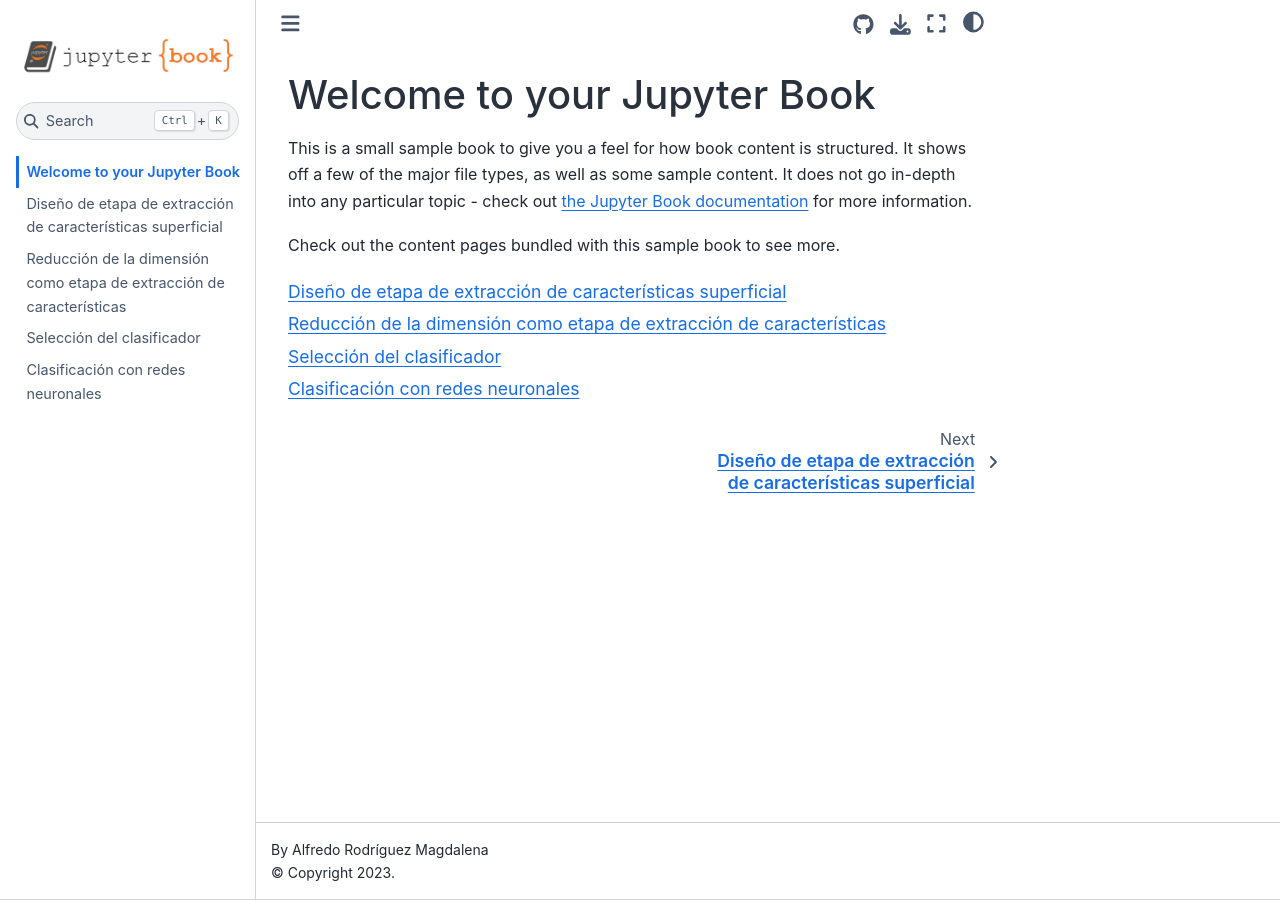
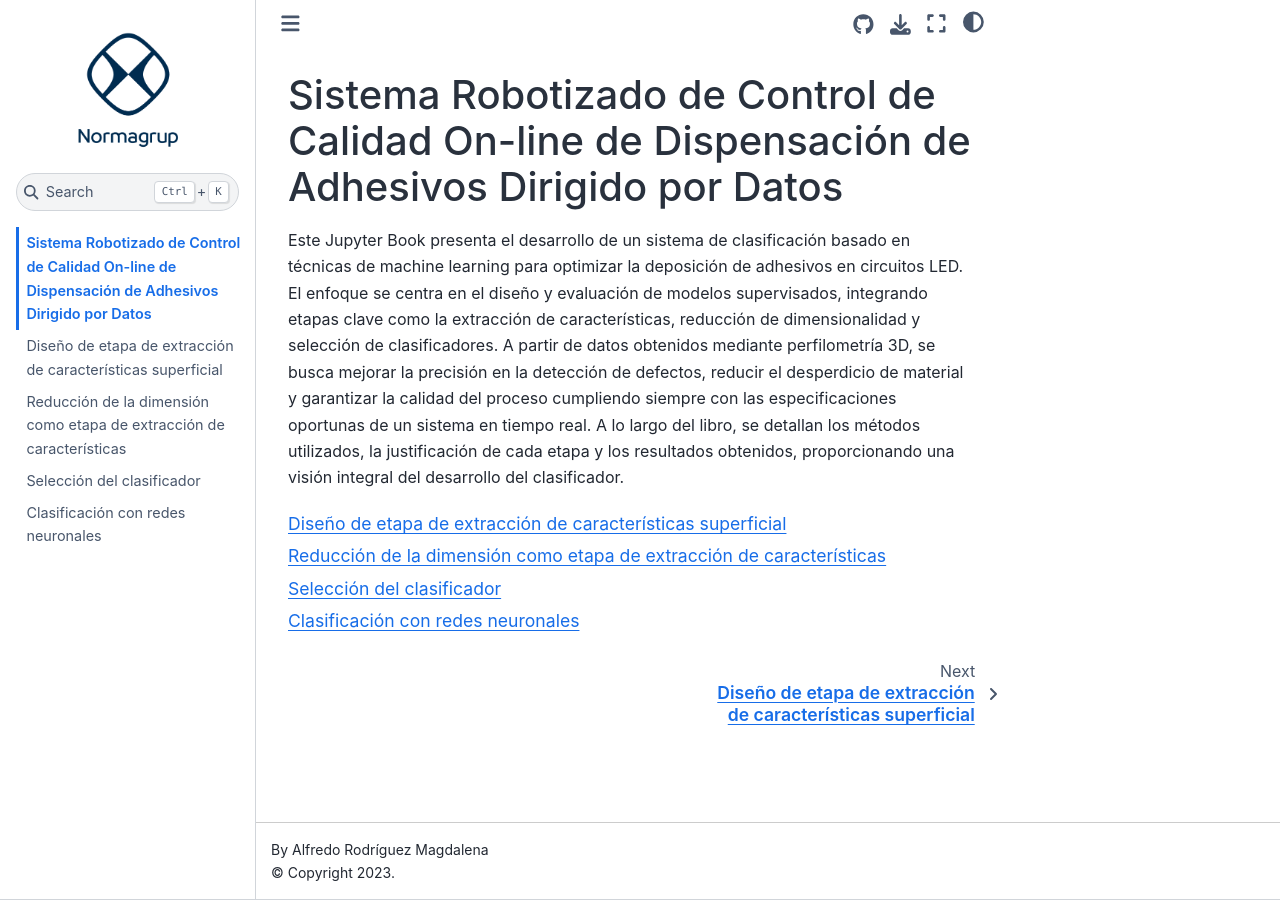
Before and after one commit to alfredorguez/CCODA, a Jupyter Book: the page built from docs/intro.md, in a window 1280 px wide. Built offline with Jupyter Book 1.0.4 settings and Sphinx 7.4.7 and the Sphinx Book theme 1.1.4, drawn with Linux system fonts in a browser that asks for light colours; pages that are not in the unit, such as notebooks, are missing from menus.

Commit message:
Intro libro

````diff
--- a/docs/intro.md
+++ b/docs/intro.md
@@ -1,11 +1,6 @@
-# Welcome to your Jupyter Book
+# Sistema Robotizado de Control de Calidad On-line de Dispensación de Adhesivos Dirigido por Datos
 
-This is a small sample book to give you a feel for how book content is
-structured.
-It shows off a few of the major file types, as well as some sample content.
-It does not go in-depth into any particular topic - check out [the Jupyter Book documentation](https://jupyterbook.org) for more information.
-
-Check out the content pages bundled with this sample book to see more.
+Este Jupyter Book presenta el desarrollo de un sistema de clasificación basado en técnicas de machine learning para optimizar la deposición de adhesivos en circuitos LED. El enfoque se centra en el diseño y evaluación de modelos supervisados, integrando etapas clave como la extracción de características, reducción de dimensionalidad y selección de clasificadores. A partir de datos obtenidos mediante perfilometría 3D, se busca mejorar la precisión en la detección de defectos, reducir el desperdicio de material y garantizar la calidad del proceso cumpliendo siempre con las especificaciones oportunas de un sistema en tiempo real. A lo largo del libro, se detallan los métodos utilizados, la justificación de cada etapa y los resultados obtenidos, proporcionando una visión integral del desarrollo del clasificador.
 
 ```{tableofcontents}
 ```
````
Also changed, not shown: docs/logo.png.
